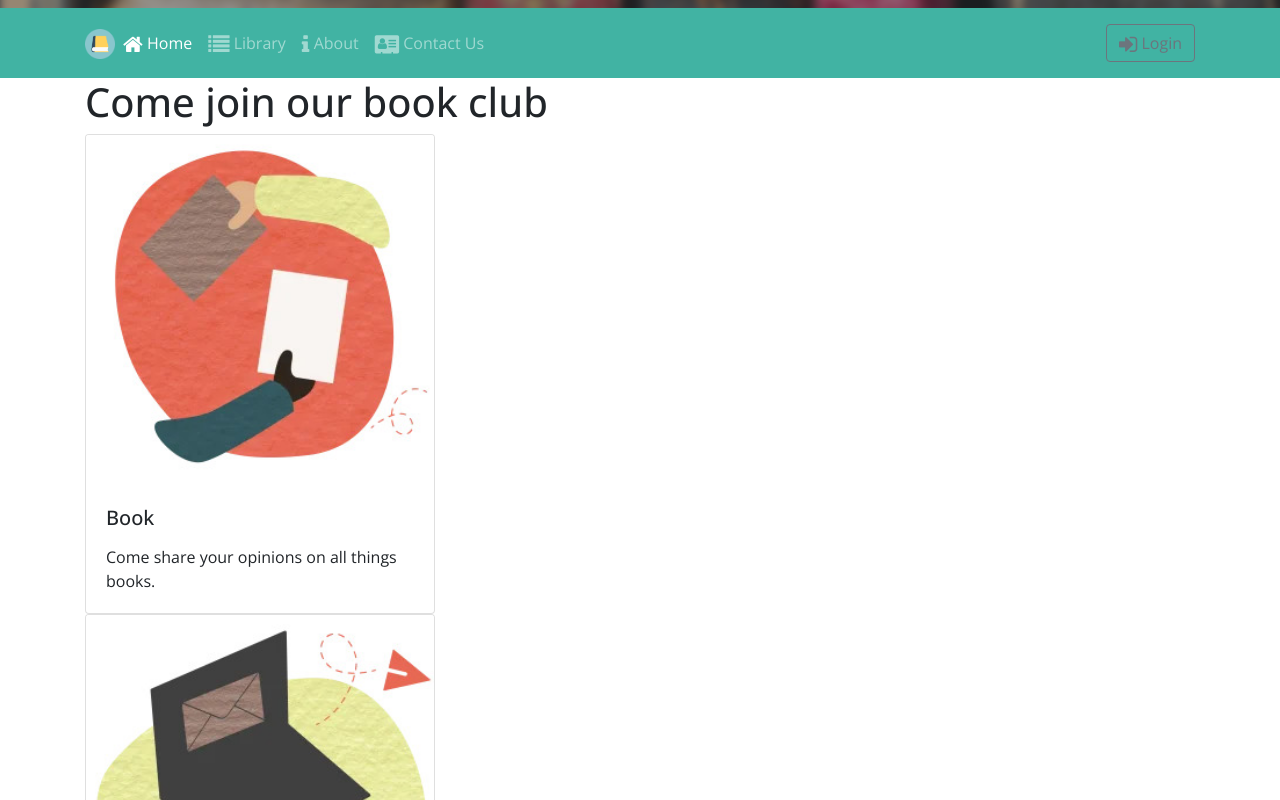
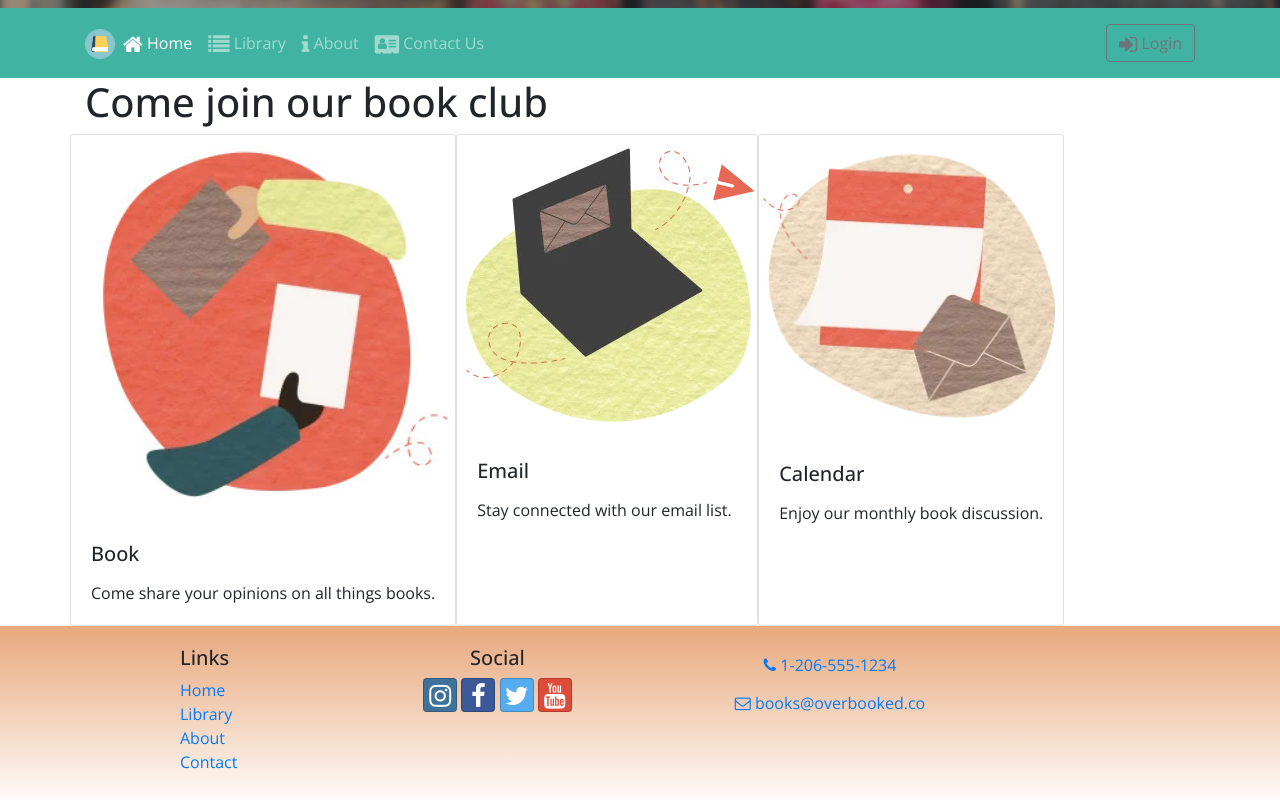
Before and after one commit to natezimm/overbooked, a React (Create React App) app: page /home in a window 1280 px wide. Shown: the part 460-1260 px from the top of the page. Built offline with nearby package versions, Linux system fonts and the light colour scheme.

Commit message:
Horizontal Grid Display

```diff
--- a/src/App.css
+++ b/src/App.css
@@ -54,7 +54,7 @@ img.blur {
 /* Home */
 
 .promos {
-  display: block;
+  display: flex;
 }
 
 /* Cards */
--- a/src/components/HomeComponent.js
+++ b/src/components/HomeComponent.js
@@ -17,8 +17,8 @@ function Home(props) {
     return (
         <div className="container">
             <h1>Come join our book club</h1>
-            <div className="row promos">
-                <div className="col col-md-4">
+            <div className="row">
+                <div className="col-xs-3 promos">
                     {props.promotions.map((promo) => <RenderCard item={promo} />)}
                 </div>
             </div>
```
